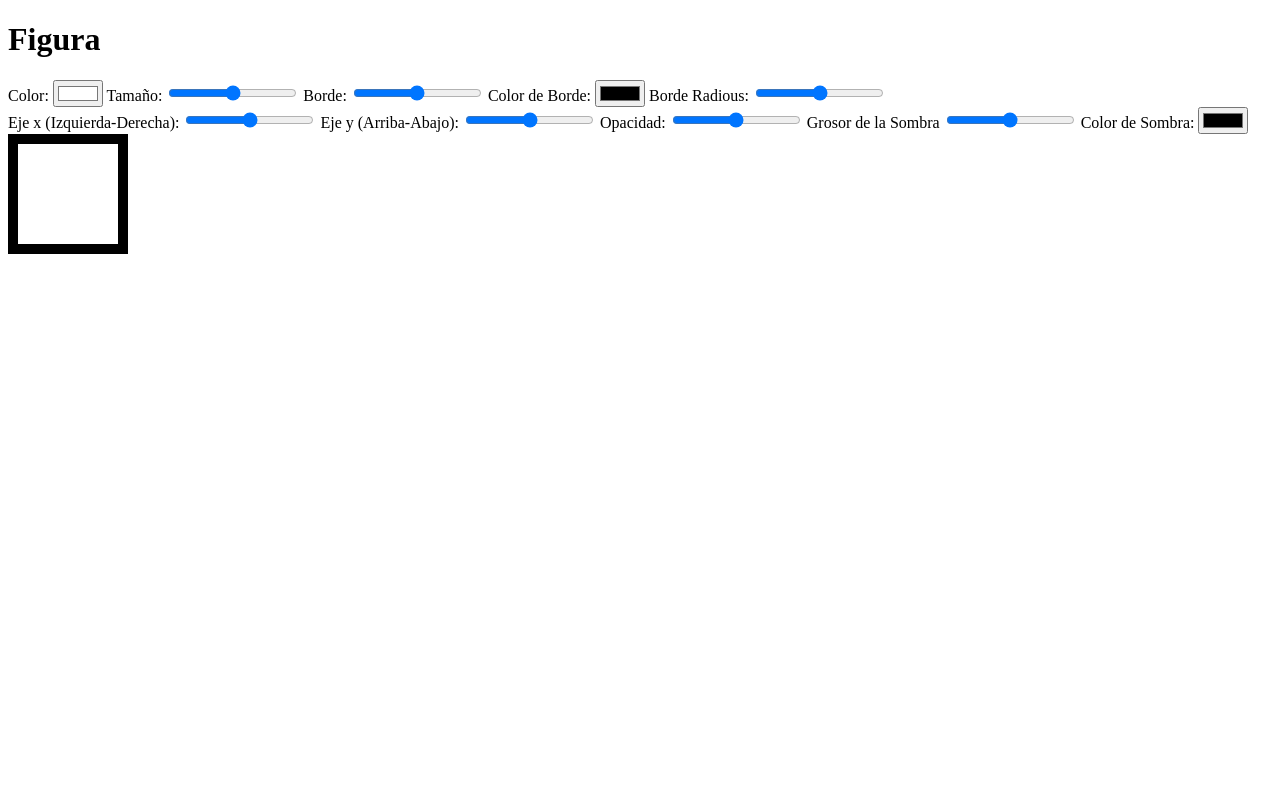
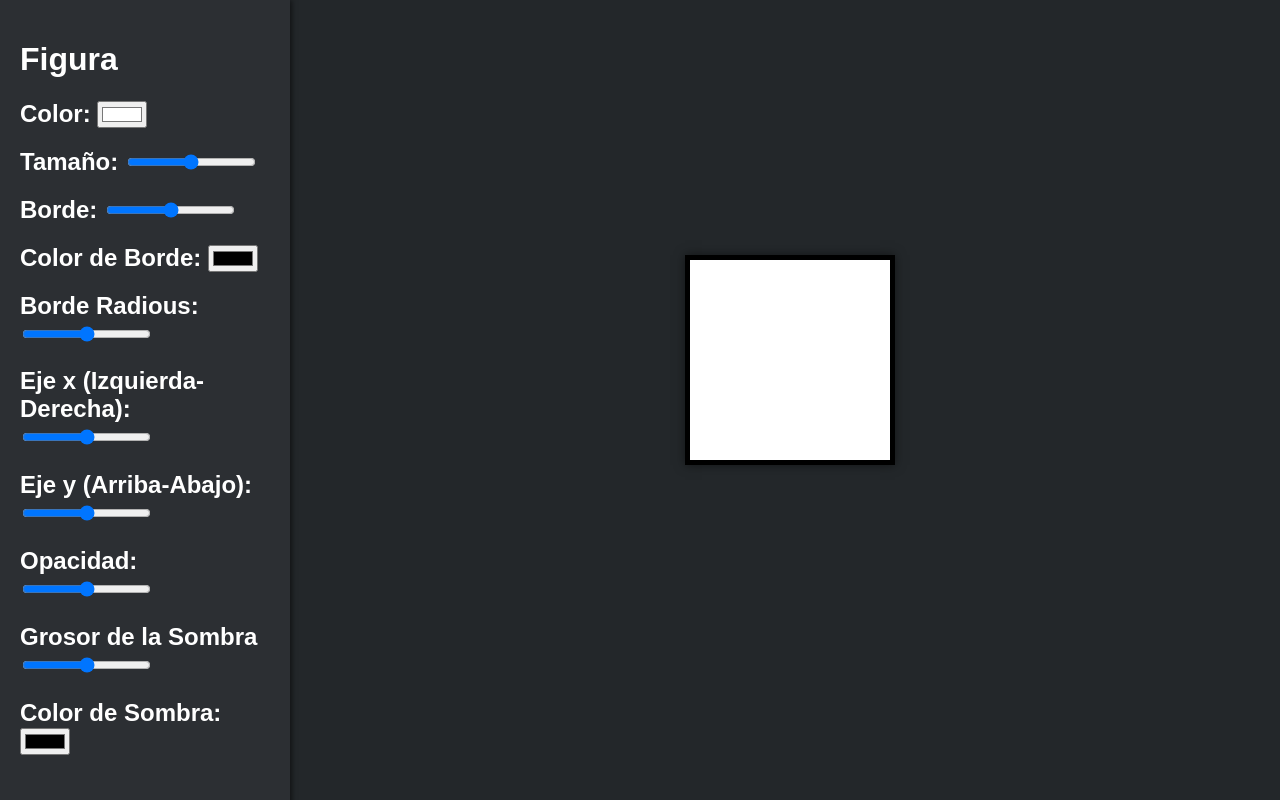
Before and after one commit to EsmeMP/EJerciciosDOM, a plain HTML site: page colorsbg/figura.html in a window 1280 px wide. Drawn offline with Linux system fonts and the light colour scheme.

Commit message:
03 Nuevos Cambios

```diff
--- a/colorsbg/app.js
+++ b/colorsbg/app.js
@@ -32,6 +32,8 @@
 
 const body = document.querySelector('body');
 const btnChange = document.getElementById('btnchange');
+const texto = document.getElementById('texto')
+
 
 const changeColor = () => {
     let rgba = "("
@@ -52,6 +54,7 @@ const changeColor = () => {
     rgba += ")";
     console.log(rgba);
     body.style.backgroundColor = "rgba" + rgba;
+    texto.innerText = "rgba" + rgba;
 }
 // changeColor();
 btnChange.addEventListener('click', changeColor);
--- a/colorsbg/figura.html
+++ b/colorsbg/figura.html
@@ -5,36 +5,68 @@
     <meta name="viewport" content="width=device-width, initial-scale=1.0">
     <title>Document</title>
     <style>
-        .div{
+        body{
+            display: grid;
+            grid-template-columns: repeat(5, 1fr);
+            grid-template-rows: repeat(5, 1fr);
+            grid-column-gap: 0px;
+            grid-row-gap: 0px;
+            margin: 0;
+            font-family: Arial, sans-serif;
+            background-color: #23272A;
+        }
+        .controles {
             position: fixed;
-            background: #FFF;
-            width: 100px;
-            height: 100px;
-            border: 10px solid black;
-            /* box-shadow: 10px 0px rgb(201, 22, 22); */
+            top: 0;
+            left: 0;
+            width: 250px;
+            height: 100%;
+            background-color: #2C2F33;
+            color: white;
+            padding: 20px;
+            box-shadow: 2px 0 5px rgba(0, 0, 0, 0.5);
+            overflow-y: auto;
         }
-        /* eje x, eje y, saturacion grosor */
+
+        #figura {
+            width: 200px;
+            height: 200px;
+            background-color: #ffffff;
+            margin-left: 300px;
+            margin-top: 100px;
+            border: 5px solid #000000;
+            border-radius: 0px;
+            box-shadow: 0 0 10px rgba(0, 0, 0, 0.5);
+        }
+
+        .contenedor-figura{
+            grid-area: 2 / 3 / 4 / 4;
+        }
+
+        body {
+            margin: 0;
+            font-family: Arial, sans-serif;
+            background-color: #23272A;
+        }
     </style>
 </head>
 <body>
-    <h1>Figura</h1>
-    Color: <input type="color" id="btnColor" oninput="ajuste()" value="#ffffff">
-    Tamaño: <input type="range" id="btnTamaño" max="500" min="0" oninput="ajuste()";>
-    Borde: <input type="range" id="btnBorde" max="100" min="0" oninput="ajuste()";>
-    Color de Borde: <input type="color" id="colorBorde" max="100" min="0" oninput="ajuste()";>
-    Borde Radious: <input type="range" id="btnBordeRad" max="100" min="0" oninput="ajuste()";>
-    <br>
-
-    Eje x (Izquierda-Derecha): <input type="range" name="" id="ejeX" min="-100" max="100" oninput="ajuste()">
-    Eje y (Arriba-Abajo): <input type="range" name="" id="ejeY" min="-100" max="100" oninput="ajuste()">
-
-    Opacidad: <input type="range" id="btnOpacidad" max="1000" min="100" oninput="ajuste()";>
-    Grosor de la Sombra <input type="range" name="" id="btnGrosor" oninput="ajuste()">
-    Color de Sombra: <input type="color" name="" id="colorSombra" oninput="ajuste()">
-
-
-
-    <div id="figura" class="div"></div>
+    <div class="controles">
+        <h1>Figura</h1>
+        <h2>Color: <input type="color" id="btnColor" oninput="ajuste()" value="#ffffff"></h2>
+        <h2>Tamaño: <input type="range" id="btnTamaño" max="500" min="0" oninput="ajuste()";></h2>
+        <h2>Borde: <input type="range" id="btnBorde" max="100" min="0" oninput="ajuste()";></h2>
+        <h2>Color de Borde: <input type="color" id="colorBorde" max="100" min="0" oninput="ajuste()";></h2>
+        <h2>Borde Radious: <input type="range" id="btnBordeRad" max="100" min="0" oninput="ajuste()";></h2>
+        <h2>Eje x (Izquierda-Derecha): <input type="range" name="" id="ejeX" min="-100" max="100" oninput="ajuste()"></h2>
+        <h2>Eje y (Arriba-Abajo): <input type="range" name="" id="ejeY" min="-100" max="100" oninput="ajuste()"></h2>
+        <h2>Opacidad: <input type="range" id="btnOpacidad" max="1000" min="100" oninput="ajuste()";></h2>
+        <h2>Grosor de la Sombra <input type="range" name="" id="btnGrosor" oninput="ajuste()"></h2>
+        <h2>Color de Sombra: <input type="color" name="" id="colorSombra" oninput="ajuste()"></h2>
+    </div>
+    <div class="contenedor-figura">
+        <div id="figura" class="div"></div>
+    </div>
     <script src="./figura.js" defer></script>
 </body>
 </html>
--- a/colorsbg/rgba.js
+++ b/colorsbg/rgba.js
@@ -11,10 +11,11 @@ const inputs = document.getElementById('inputs');
 
 const color = "rgba(" + btnRojo + ", " + btnVerde + ", " + btnAzul + ", " + btnOpacidad + ")";
 // document.querySelector('body').style.backgroundColor = color;
-const colorhsl = "hsl(" + btnhsl + ", " + "50%, " + "50%)"
+const colorhsl = "hsl(" + btnhsl + ", " + "30%, " + "80%)"
 body.style.backgroundColor = color;
 inputs.style.backgroundColor= colorhsl;
 console.log(colorhsl)
+console.log(color)
 
 }
 
```
Also changed, not shown: colorsbg/index.html (+29 -0 lines), colorsbg/rgba.html (+55 -17 lines).
